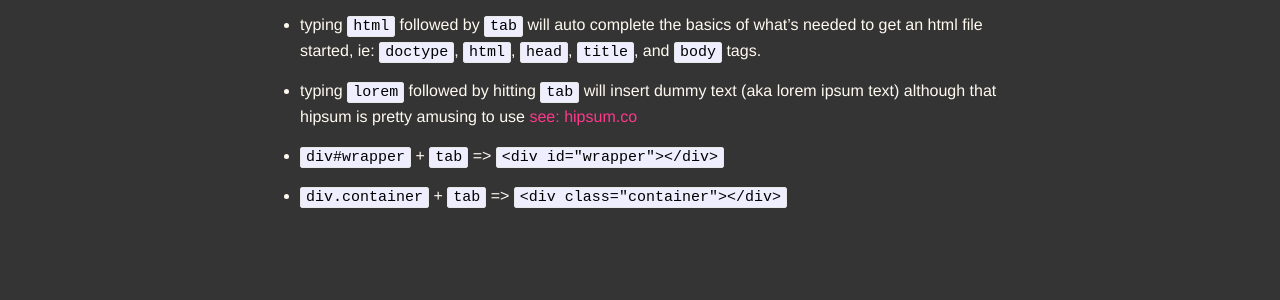
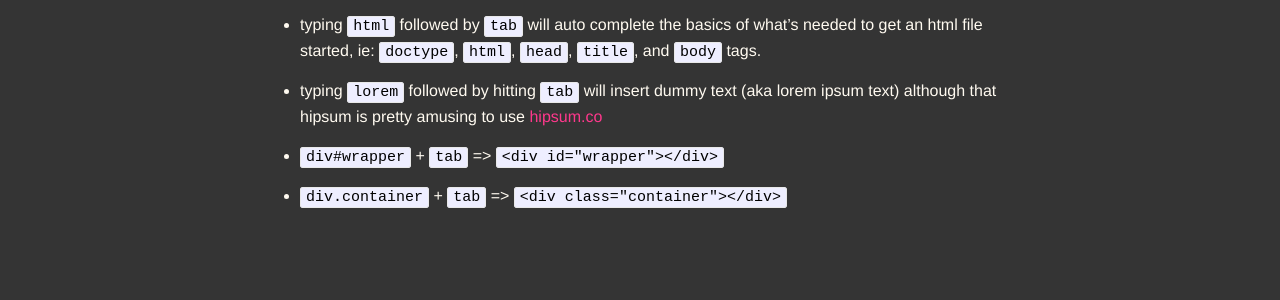
Before and after one commit to rebelcl0ud/blog, a Jekyll site: the page built from _posts/2019-04-27-[66]-feeling-sublime.markdown, in a window 1280 px wide. Shown: the part 290-590 px from the top of the page. Built offline with Jekyll 4.4.1, drawn with Linux system fonts in a browser that asks for light colours.

Commit message:
update: hipsum link

```diff
--- a/_posts/2019-04-27-[66]-feeling-sublime.markdown
+++ b/_posts/2019-04-27-[66]-feeling-sublime.markdown
@@ -10,7 +10,7 @@ In an `html` file:
 
   - typing `html` followed by `tab` will auto complete the basics of what's needed to get an html file started, ie: `doctype`, `html`, `head`, `title`,  and `body` tags.
 
-  - typing `lorem` followed by hitting `tab` will insert dummy text (aka lorem ipsum text) although that hipsum is pretty amusing to use [see: hipsum.co](hipsum.co)
+  - typing `lorem` followed by hitting `tab` will insert dummy text (aka lorem ipsum text) although that hipsum is pretty amusing to use [hipsum.co](https://hipsum.co/)
 
   - `div#wrapper` + `tab` => `<div id="wrapper"></div>`
 
```
